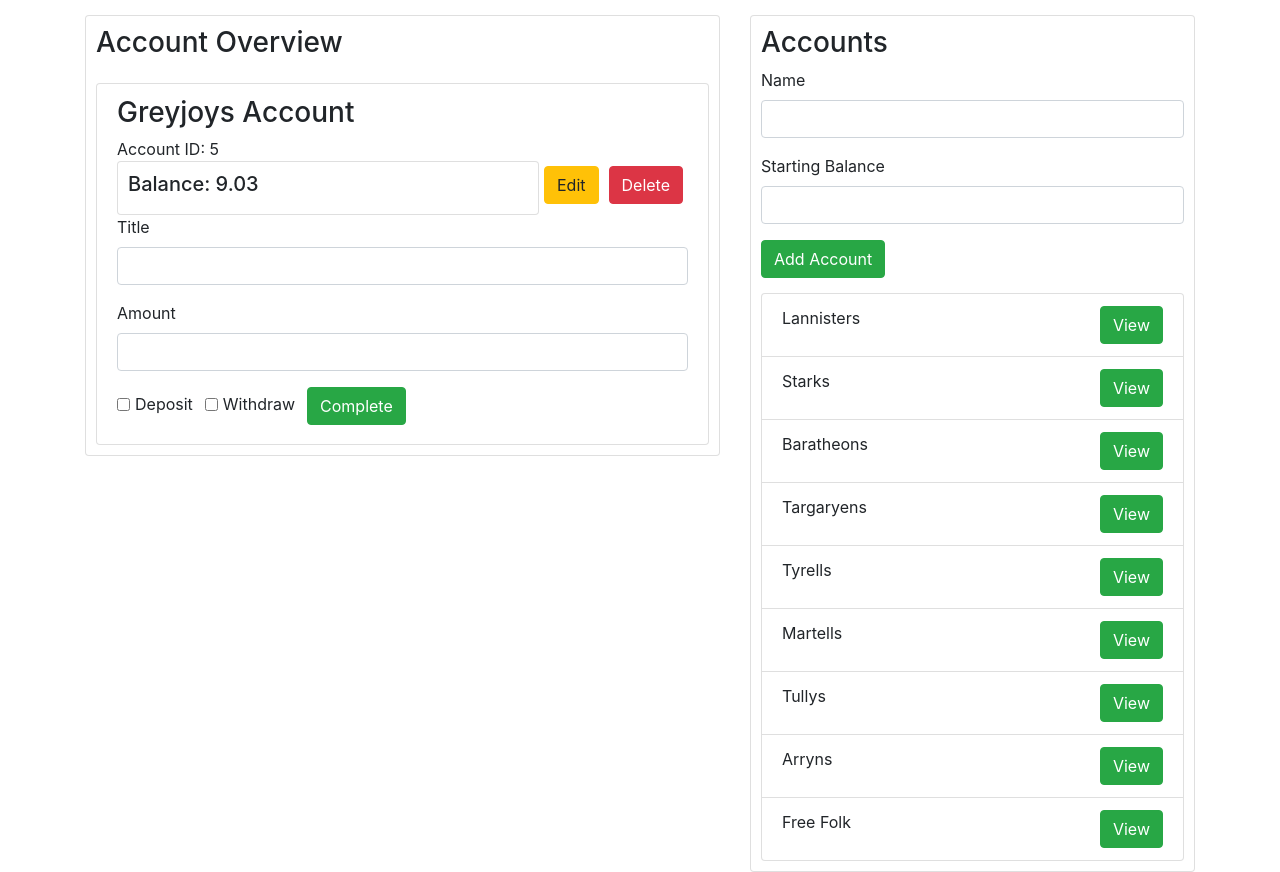
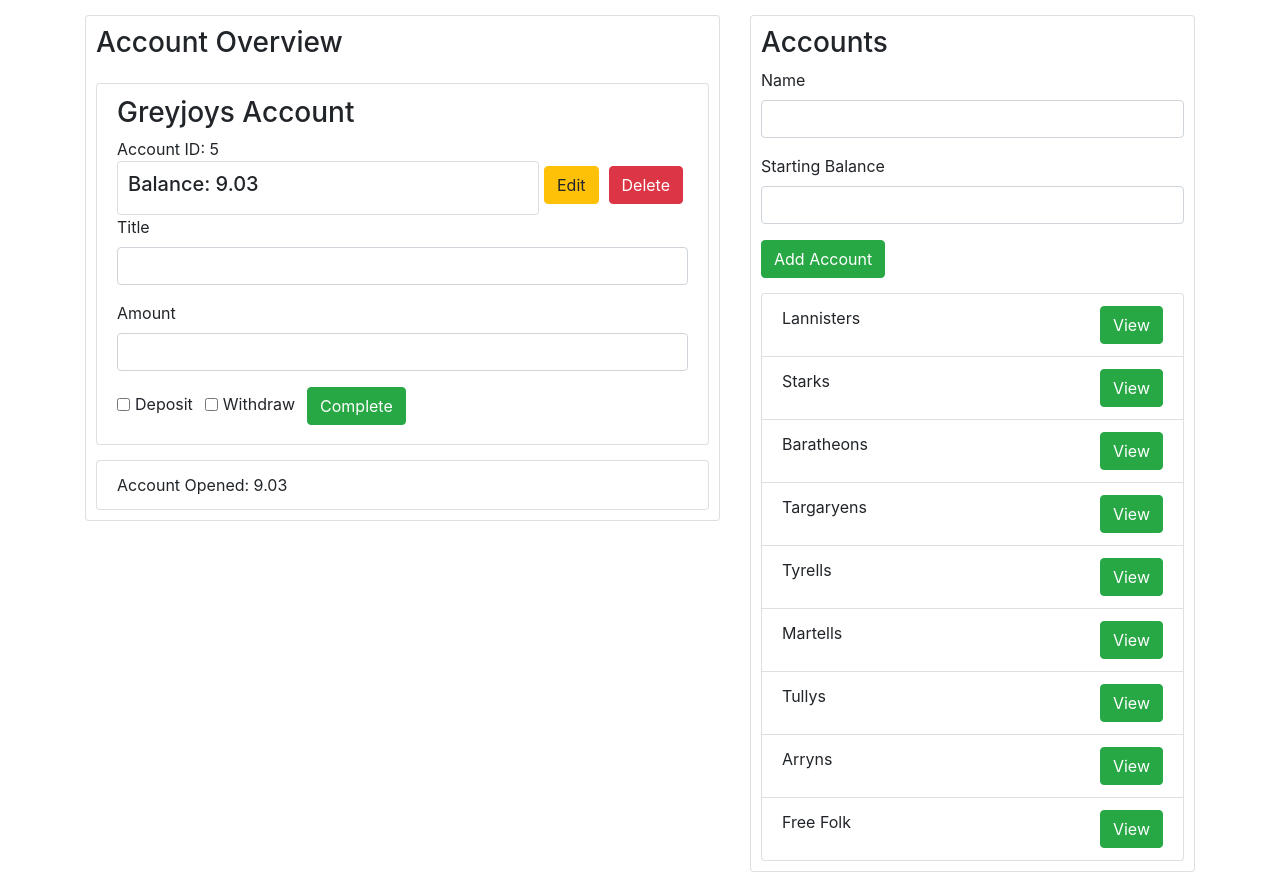
Before and after one commit to stephenjk41/BankApp_IS322, a React (Create React App) app in the folder banking-app/: page / in a window 1280 px wide. Built offline with nearby package versions, Linux system fonts and the light colour scheme.

Commit message:
render transactions

```diff
--- a/banking-app/src/components/AccountList.js
+++ b/banking-app/src/components/AccountList.js
@@ -5,12 +5,24 @@ import { switchAccount } from '../actions';
 
 import AddAccount from './AddAccount';
 import AddTransaction from './AddTransaction';
+// import TransactionList from './TransactionList'
 // import TransactionList from './TransactionList';
 
 class AccountList extends React.Component {
 
+    renderTransactions() {
+        let transactionArr = this.props[this.props.stateList][0].transactions;
+        console.log(transactionArr)
+        return transactionArr.map(_tran => {
+            return <li className="list-group-item" key={_tran._id}>
+                <div> {_tran.name}: {_tran.amount}  </div>
+            </li>
+        })
+
+    }
     renderList() {
         let accountArr = this.props[this.props.stateList];
+
 
         return accountArr.map(acc => {
             if(acc.status === "selected") {
@@ -62,6 +74,7 @@ class AccountList extends React.Component {
     render() {
 
         let accountList = this.renderList();
+        let transactionList = this.renderTransactions();
         console.log(this.props)
         if(this.props.title === "Account Overview") {
             return(
@@ -70,6 +83,9 @@ class AccountList extends React.Component {
 
                     <ul className="list-group" style={{ marginTop: '15px' }}>
                        { accountList }
+                    </ul>
+                    <ul className="list-group" style={{marginTop: "15px"}}>
+                        {transactionList}
                     </ul>
                 </div>
             );
```
Also changed, not shown: banking-app/src/components/TransactionList.js (+34 -9 lines).
